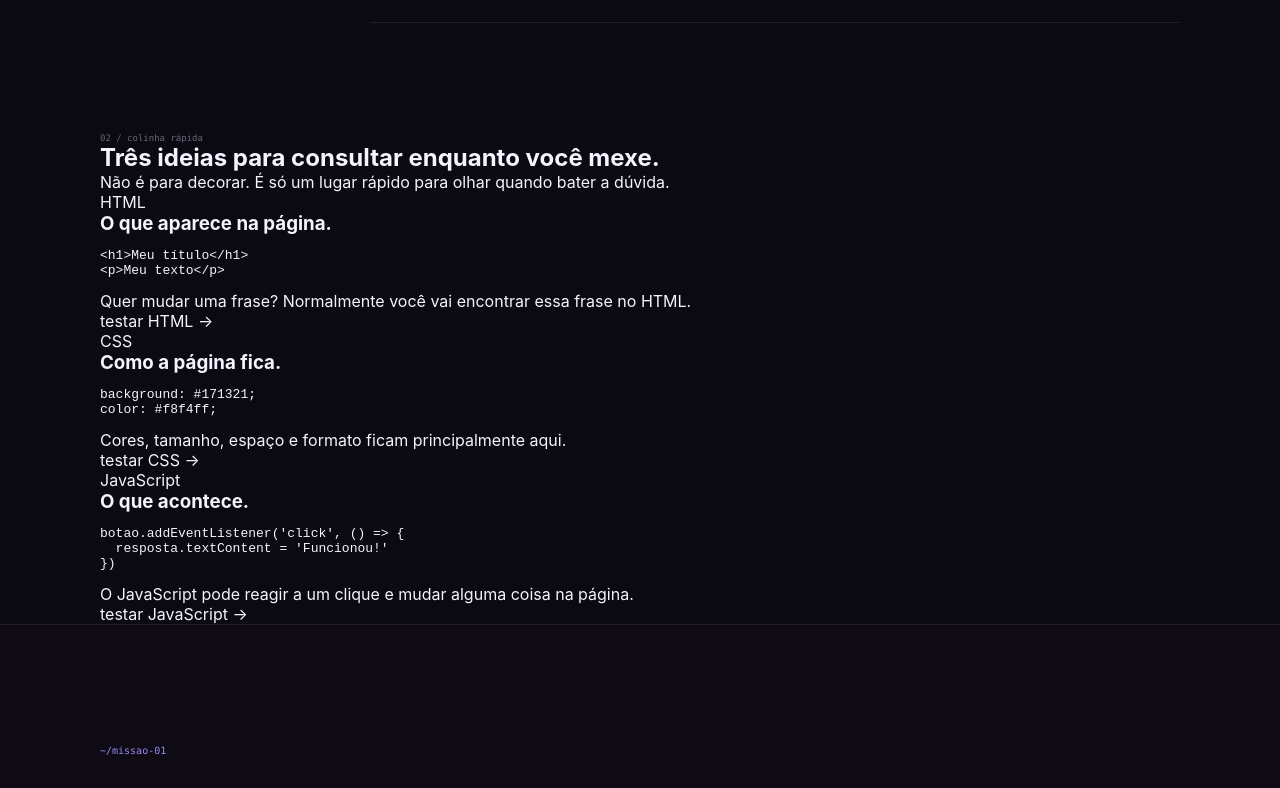
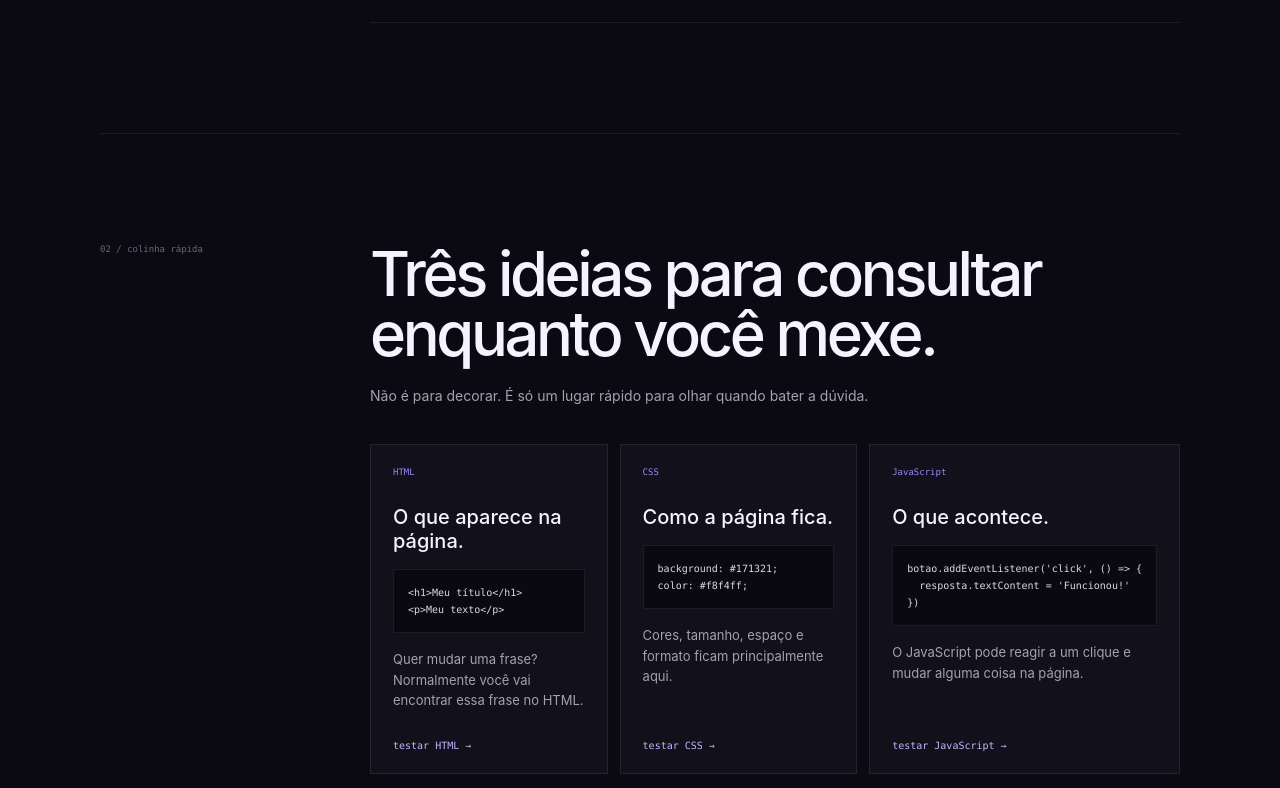
Before and after one commit to renaniii/portfolio, a React (Vite) app: page /oficina/encontro-1 in a window 1280 px wide. Shown: the part 1440-2228 px from the top of the page. Built offline with nearby package versions, Linux system fonts and the light colour scheme.

Commit message:
style: estiliza colinha do encontro 1

```diff
--- a/src/pages/EncounterOne.css
+++ b/src/pages/EncounterOne.css
@@ -367,3 +367,115 @@
     justify-content: center;
   }
 }
+
+
+/* Colinha rápida */
+
+.cheatsheet-section {
+  padding-block: 110px;
+  display: grid;
+  grid-template-columns: 200px minmax(0, 1fr);
+  gap: 70px;
+  border-top: 1px solid var(--e-line);
+}
+
+.cheatsheet-intro {
+  margin-bottom: 36px;
+}
+
+.cheatsheet-intro h2 {
+  max-width: 720px;
+  margin: 0;
+  font-size: clamp(2.5rem, 4.8vw, 4.8rem);
+  line-height: 0.98;
+  letter-spacing: -0.055em;
+  font-weight: 540;
+}
+
+.cheatsheet-intro p {
+  max-width: 620px;
+  margin: 20px 0 0;
+  color: var(--e-muted);
+  font-size: 14px;
+  line-height: 1.7;
+}
+
+.cheatsheet-grid {
+  display: grid;
+  grid-template-columns: repeat(3, 1fr);
+  gap: 12px;
+}
+
+.cheatsheet-grid article {
+  min-height: 330px;
+  padding: 22px;
+  display: flex;
+  flex-direction: column;
+  border: 1px solid var(--e-line);
+  background: var(--e-surface);
+}
+
+.cheatsheet-language {
+  color: var(--e-purple);
+  font-family: ui-monospace, SFMono-Regular, Menlo, Consolas, monospace;
+  font-size: 9px;
+}
+
+.cheatsheet-grid h3 {
+  margin: 28px 0 16px;
+  font-size: 20px;
+  font-weight: 520;
+}
+
+.cheatsheet-grid pre {
+  margin: 0;
+  padding: 14px;
+  overflow-x: auto;
+  border: 1px solid var(--e-line);
+  background: #0a0910;
+}
+
+.cheatsheet-grid code {
+  color: #ddd8e8;
+  font: 10px/1.7 ui-monospace, SFMono-Regular, Menlo, Consolas, monospace;
+}
+
+.cheatsheet-grid article > p {
+  margin: 16px 0 0;
+  color: var(--e-muted);
+  font-size: 13px;
+  line-height: 1.6;
+}
+
+.cheatsheet-grid article > a {
+  margin-top: auto;
+  padding-top: 22px;
+  color: var(--e-purple-2);
+  font-family: ui-monospace, SFMono-Regular, Menlo, Consolas, monospace;
+  font-size: 10px;
+}
+
+.cheatsheet-grid article > a:hover {
+  color: var(--e-text);
+}
+
+@media (max-width: 860px) {
+  .cheatsheet-section {
+    grid-template-columns: 1fr;
+    gap: 38px;
+  }
+
+  .cheatsheet-grid {
+    grid-template-columns: 1fr;
+  }
+
+  .cheatsheet-grid article {
+    min-height: 270px;
+  }
+}
+
+@media (max-width: 620px) {
+  .cheatsheet-section {
+    padding-block: 86px;
+  }
+}
```
